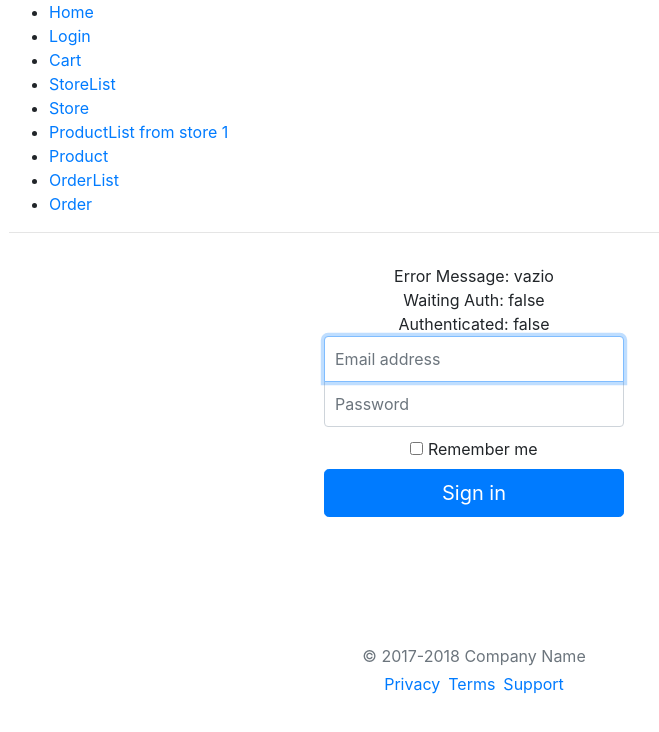
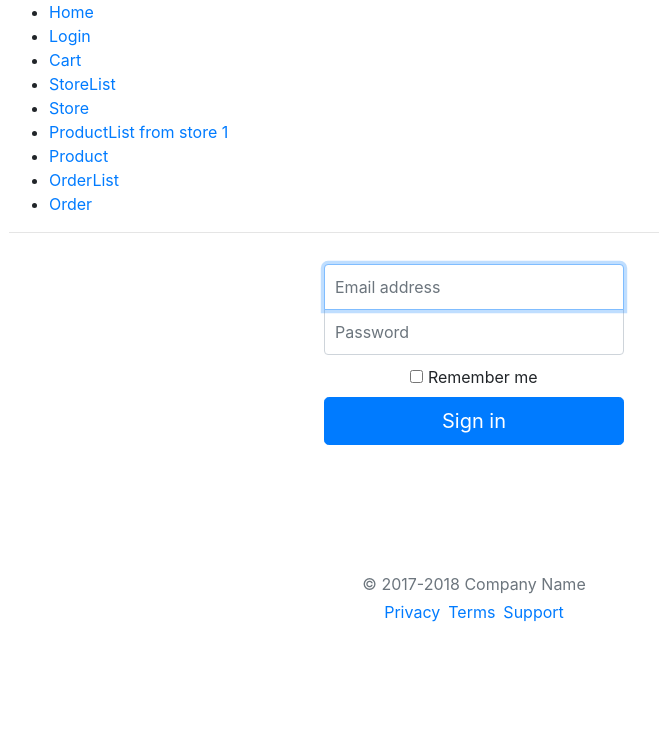
Before and after one commit to pedropb/skip-vanhackaton, a React (Create React App) app: page / in a window 1280 px wide. Shown: the top 732 px of the page, without its empty margins (166-825 px from the left). Built offline with nearby package versions, Linux system fonts and the light colour scheme.

Commit message:
Removing debug code

```diff
--- a/src/containers/Login.js
+++ b/src/containers/Login.js
@@ -29,9 +29,6 @@ class Login extends Component {
         { this.props.authenticated && (
           <Redirect to="/stores" />
         )}
-        Error Message: { this.props.authError || 'vazio' }<br />
-        Waiting Auth: { this.props.waitingAuth.toString() }<br />
-        Authenticated: { this.props.authenticated.toString() }
         <label htmlFor="inputEmail" className="sr-only">Email address</label>
         <input type="email" id="inputEmail" className="form-control" placeholder="Email address" ref={input => this._email = input} required autoFocus />
         <label htmlFor="inputPassword" className="sr-only">Password</label>
```
